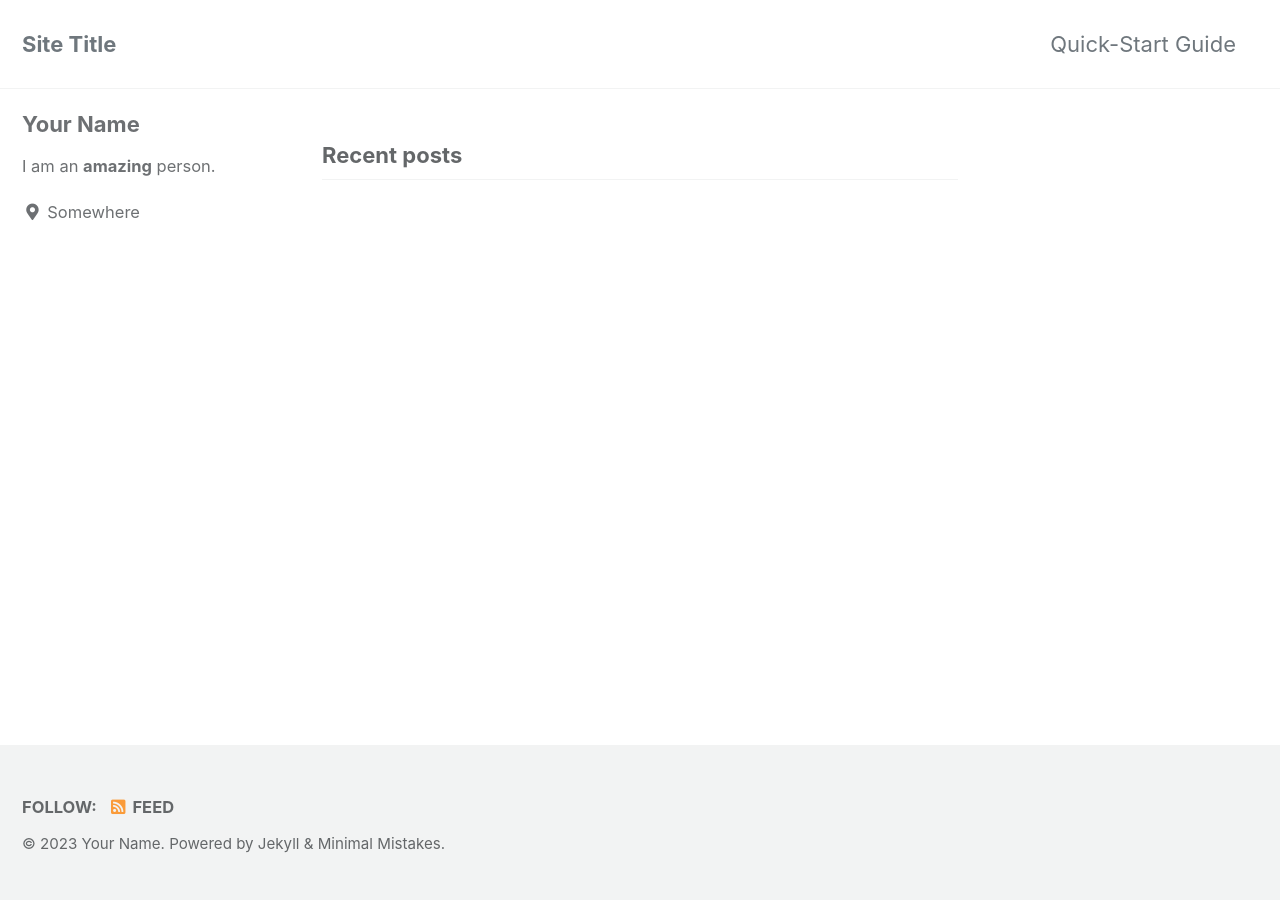
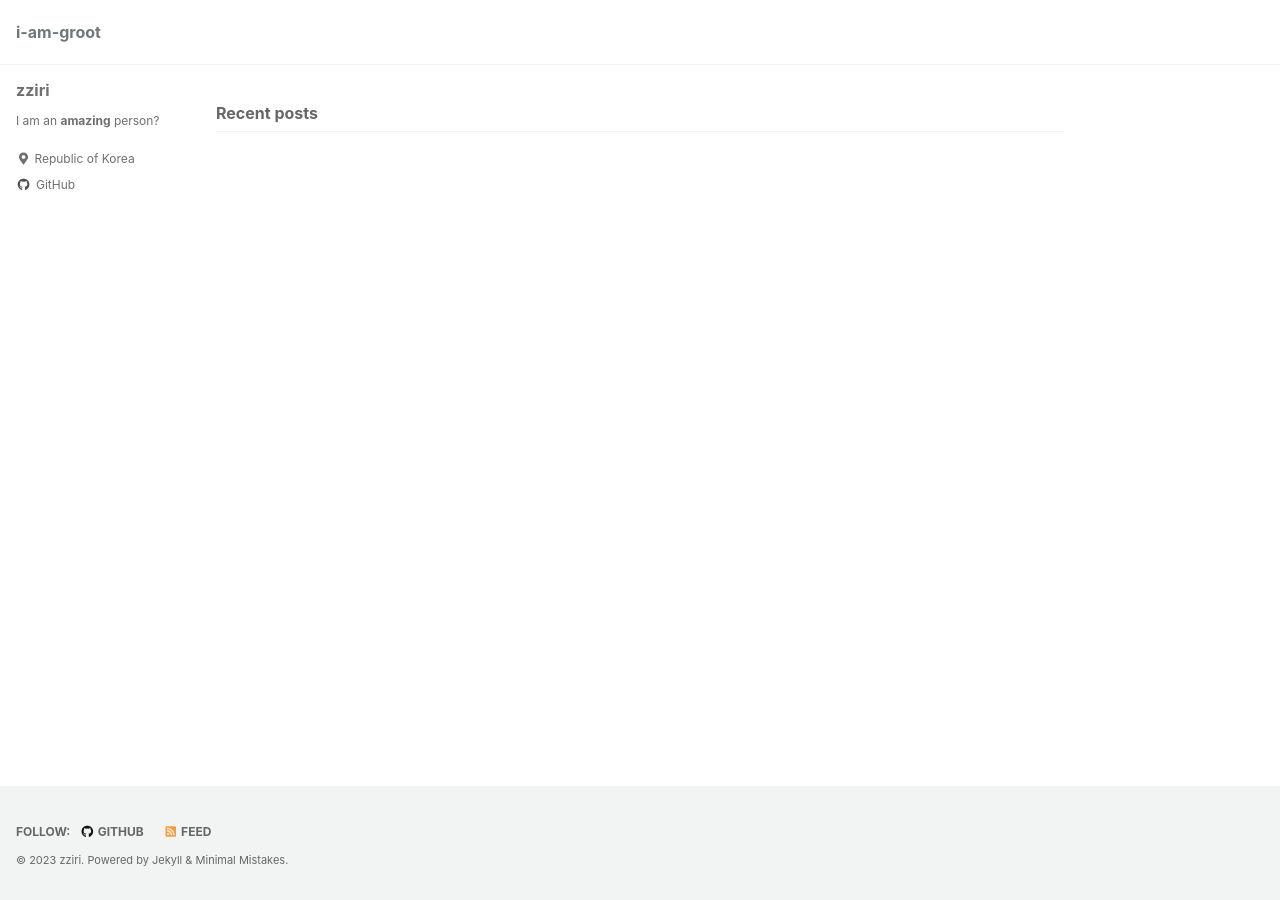
Before and after one commit to zziri/blog-ko, a Jekyll site: the page built from index.html, in a window 1280 px wide. Built offline with Jekyll 4.4.1, drawn with Linux system fonts in a browser that asks for light colours; cached includes are drawn as plain includes; the list of posts is cut into pages by our own code.

Commit message:
copy setting

```diff
--- a/_config.yml
+++ b/_config.yml
@@ -16,11 +16,11 @@ minimal_mistakes_skin    : "default" # "air", "aqua", "contrast", "dark", "dirt"
 
 # Site Settings
 locale                   : "en-US"
-title                    : "Site Title"
+title                    : "i-am-groot"
 title_separator          : "-"
 subtitle                 : # site tagline that appears below site title in masthead
-name                     : "Your Name"
-description              : "An amazing website."
+name                     : "zziri"
+description              : "blog of groot"
 url                      : # the base hostname & protocol for your site e.g. "https://mmistakes.github.io"
 baseurl                  : # the subpath of your site, e.g. "/blog"
 repository               : # GitHub username/repo-name e.g. "mmistakes/minimal-mistakes"
@@ -104,10 +104,10 @@ analytics:
 
 # Site Author
 author:
-  name             : "Your Name"
+  name             : "zziri"
   avatar           : # path of avatar image, e.g. "/assets/images/bio-photo.jpg"
-  bio              : "I am an **amazing** person."
-  location         : "Somewhere"
+  bio              : "I am an **amazing** person?"
+  location         : "Republic of Korea"
   email            :
   links:
     - label: "Email"
@@ -124,7 +124,7 @@ author:
       # url: "https://facebook.com/"
     - label: "GitHub"
       icon: "fab fa-fw fa-github"
-      # url: "https://github.com/"
+      url: "https://github.com/zziri"
     - label: "Instagram"
       icon: "fab fa-fw fa-instagram"
       # url: "https://instagram.com/"
@@ -140,7 +140,7 @@ footer:
       # url:
     - label: "GitHub"
       icon: "fab fa-fw fa-github"
-      # url:
+      url: "https://github.com/zziri"
     - label: "GitLab"
       icon: "fab fa-fw fa-gitlab"
       # url:
--- a/_data/navigation.yml
+++ b/_data/navigation.yml
@@ -1,7 +1,7 @@
 # main links
 main:
-  - title: "Quick-Start Guide"
-    url: https://mmistakes.github.io/minimal-mistakes/docs/quick-start-guide/
+  # - title: "Quick-Start Guide"
+  #   url: https://mmistakes.github.io/minimal-mistakes/docs/quick-start-guide/
   # - title: "About"
   #   url: https://mmistakes.github.io/minimal-mistakes/about/
   # - title: "Sample Posts"
--- a/_includes/social-share.html
+++ b/_includes/social-share.html
@@ -1,4 +1,4 @@
-<section class="page__share">
+<!-- <section class="page__share">
   {% if site.data.ui-text[site.locale].share_on_label %}
     <h4 class="page__share-title">{{ site.data.ui-text[site.locale].share_on_label | default: "Share on" }}</h4>
   {% endif %}
@@ -8,4 +8,4 @@
   <a href="https://www.facebook.com/sharer/sharer.php?u={{ page.url | absolute_url | url_encode }}" class="btn btn--facebook" onclick="window.open(this.href, 'window', 'left=20,top=20,width=500,height=500,toolbar=1,resizable=0'); return false;" title="{{ site.data.ui-text[site.locale].share_on_label | default: 'Share on' }} Facebook"><i class="fab fa-fw fa-facebook" aria-hidden="true"></i><span> Facebook</span></a>
 
   <a href="https://www.linkedin.com/shareArticle?mini=true&url={{ page.url | absolute_url | url_encode }}" class="btn btn--linkedin" onclick="window.open(this.href, 'window', 'left=20,top=20,width=500,height=500,toolbar=1,resizable=0'); return false;" title="{{ site.data.ui-text[site.locale].share_on_label | default: 'Share on' }} LinkedIn"><i class="fab fa-fw fa-linkedin" aria-hidden="true"></i><span> LinkedIn</span></a>
-</section>
+</section> -->
--- a/_sass/minimal-mistakes/_reset.scss
+++ b/_sass/minimal-mistakes/_reset.scss
@@ -11,15 +11,15 @@ html {
   font-size: 16px;
 
   @include breakpoint($medium) {
-    font-size: 18px;
+    font-size: 16px;
   }
 
   @include breakpoint($large) {
-    font-size: 20px;
+    font-size: 16px;
   }
 
   @include breakpoint($x-large) {
-    font-size: 22px;
+    font-size: 16px;
   }
 
   -webkit-text-size-adjust: 100%;
--- a/_sass/minimal-mistakes/_variables.scss
+++ b/_sass/minimal-mistakes/_variables.scss
@@ -155,9 +155,9 @@ $max-width: $x-large !default;
    Grid
    ========================================================================== */
 
-$right-sidebar-width-narrow: 200px !default;
-$right-sidebar-width: 300px !default;
-$right-sidebar-width-wide: 400px !default;
+$right-sidebar-width-narrow: 0px !default;
+$right-sidebar-width: 200px !default;
+$right-sidebar-width-wide: 0px !default;
 
 /*
    Other
```
Also changed, not shown: _layouts/single.html (+6 -4 lines).
